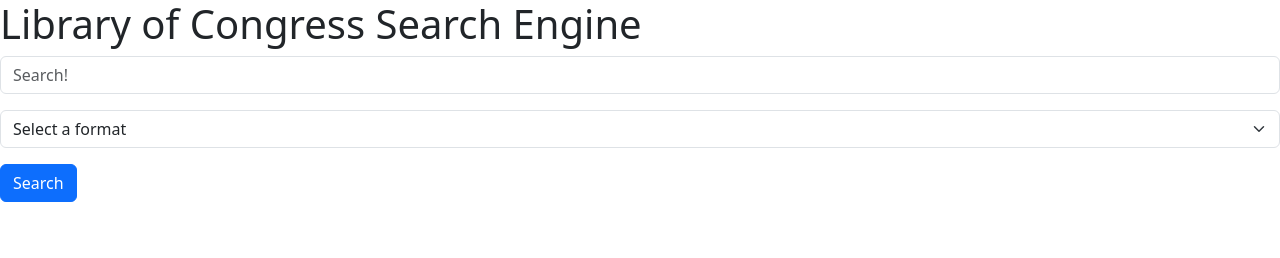
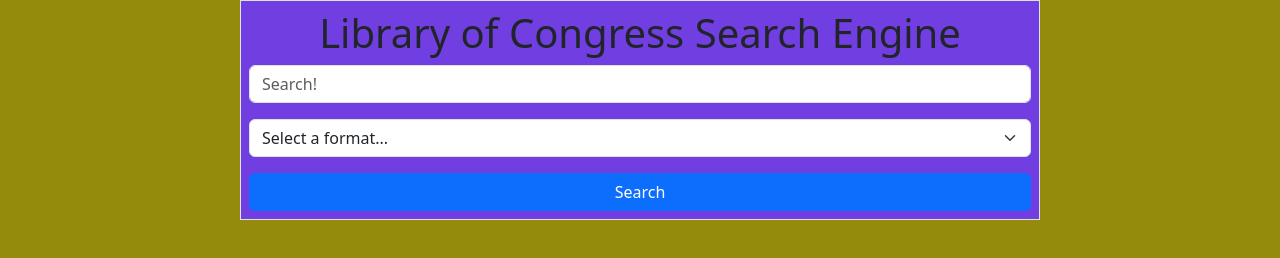
Before and after one commit to marycpriyanka/Library-of-Congress-Search-tool, a plain HTML site: page index.html in a window 1280 px wide. Drawn offline with nearby package versions, Linux system fonts and the light colour scheme.

Commit message:
Add basic styling to index.html

```diff
--- a/assets/css/style.css
+++ b/assets/css/style.css
@@ -0,0 +1,11 @@
+body {
+    background-color: #948B0C;
+}
+
+form {
+    background-color:#713FE1;
+}
+
+/* button {
+    background-color: #E0D63F;
+} */
--- a/assets/js/script.js
+++ b/assets/js/script.js
@@ -0,0 +1,11 @@
+const searchForm = document.getElementById("searchForm");
+const userSearchInput = document.getElementById("searchInput");
+const userFormatInput = document.getElementById("formatInput");
+
+function formSubmitHandler(event) {
+    event.preventDefault();
+
+    const query =
+}
+
+searchForm.addEventListener("submit", formSubmitHandler);
--- a/index.html
+++ b/index.html
@@ -6,16 +6,17 @@
     <meta name="viewport" content="width=device-width, initial-scale=1.0">
     <title>Library of Congress Search</title>
     <link rel="stylesheet" href="https://cdn.jsdelivr.net/npm/bootstrap@5.3.0-alpha3/dist/css/bootstrap.min.css">
+    <link rel="stylesheet" href="assets/css/style.css">
 </head>
 <body>
-    <form>
-        <h1>Library of Congress Search Engine</h1>
+    <form id="searchForm" class="mx-auto p-2 border" style="width: 800px;">
+        <h1 class="text-center">Library of Congress Search Engine</h1>
         <div class="mb-3">
           <input type="text" class="form-control" id="searchInput" placeholder="Search!">
         </div>
         <div class="mb-3">
-            <select class="form-select">
-                <option selected>Select a format</option>
+            <select id="formatInput" class="form-select">
+                <option selected>Select a format...</option>
                 <option value="maps">maps</option>
                 <option value="audio">audio</option>
                 <option value="photos">photos</option>
@@ -26,7 +27,7 @@
                 <option value="websites">websites</option>
               </select>
         </div>
-        <button type="submit" class="btn btn-primary">Search</button>
+        <button type="submit" class="btn btn-primary w-100">Search</button>
       </form>
     <script src="https://cdn.jsdelivr.net/npm/bootstrap@5.3.0-alpha3/dist/js/bootstrap.bundle.min.js"></script>
     <script src="assets/js/script.js"></script>
```
